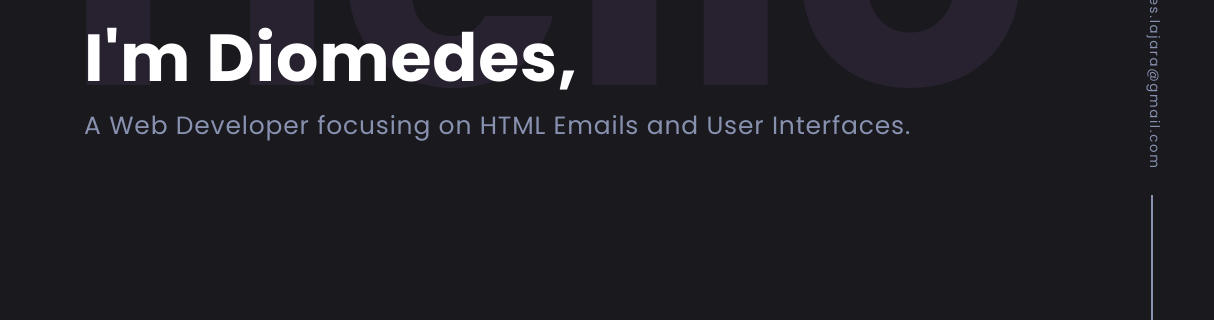
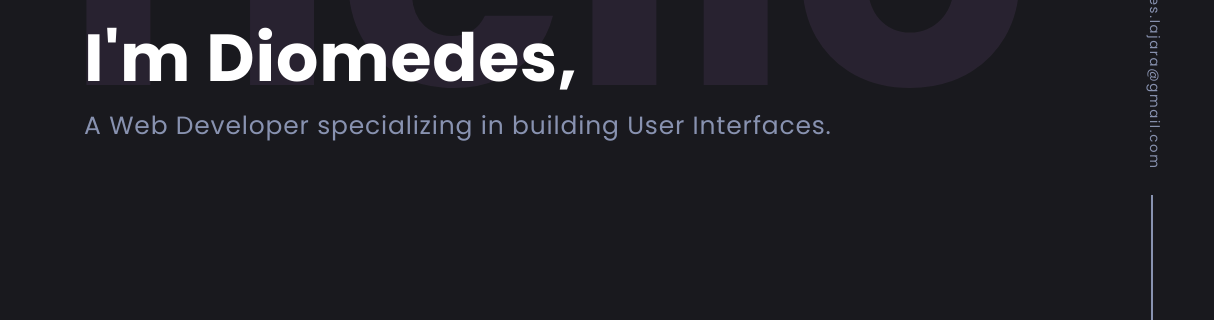
Before and after one commit to DlOMEDES/portfolio-v3, a Gatsby site: page / in a window 1280 px wide. Shown: the part 439-759 px from the top of the page, 66-1280 px from the left. Built offline with nearby package versions, Linux system fonts and the light colour scheme; Gatsby itself is replaced by a stand-in of ours.

Commit message:
Update Hero.js
hero text update

```diff
--- a/src/layout/Hero.js
+++ b/src/layout/Hero.js
@@ -88,7 +88,7 @@ const Hero = () => {
           <Hi>Hello</Hi>
           <Name>I'm Diomedes,</Name>
           <Subtitle>
-            A Web Developer focusing on HTML Emails and User Interfaces.
+            A Web Developer specializing in building User Interfaces.
           </Subtitle>
           {/* <HeroButton>
             <Link to="/contact">contact me</Link>
```
